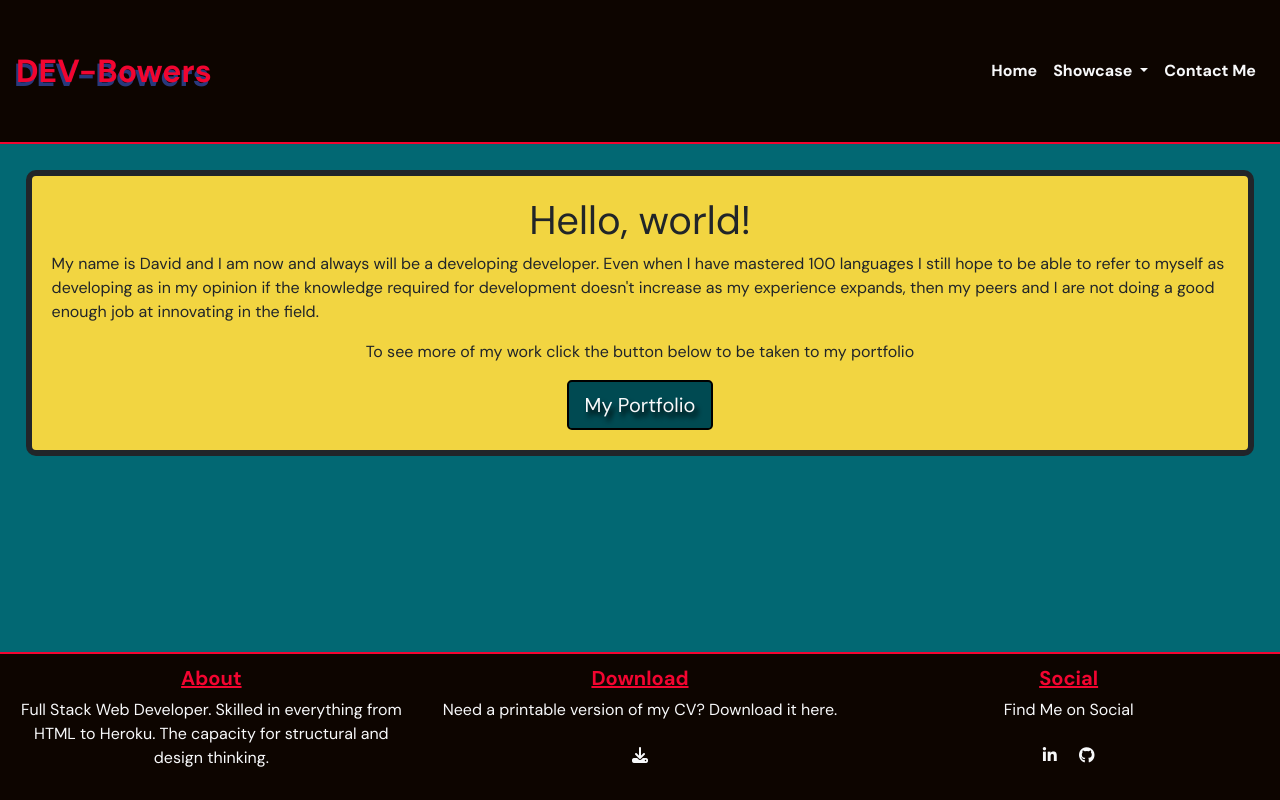
After one commit to dnlbowers/Portfolio-site, a Django app: page /portfolio/ in a window 1280 px wide. The commit adds this page. Run offline with Django 3.2, Linux system fonts and the light colour scheme; some libraries are stand-ins or nearby versions.

Commit message:
create portfolio template, link up complete/outlined page navigation

```diff
--- a/devbowers/urls.py
+++ b/devbowers/urls.py
@@ -21,5 +21,6 @@ from django.conf.urls.static import static
 urlpatterns = [
     path('admin/', admin.site.urls),
     path('', include('home.urls')),
+    path('portfolio', include('portfolio.urls')),
     path('summernote/', include('django_summernote.urls')),
 ] + static(settings.MEDIA_URL, document_root=settings.MEDIA_ROOT)
--- /dev/null
+++ b/portfolio/templates/portfolio/portfolio.html
@@ -0,0 +1,26 @@
+{% extends 'base.html' %}
+{% load static %}
+
+{% block content %}
+<main>
+    <div class="main-bg">
+        <article class="content-index">
+            <h1 class="text-center">Hello, world!</h1>
+            <p>
+                My name is David and I am now and always will be a developing developer. Even when I have mastered 100
+                languages
+                I still hope to be able to refer to myself as developing as in my opinion if the knowledge required for
+                development
+                doesn't increase as my experience expands, then my peers and I are not doing a good enough job at innovating
+                in the field.
+            </p>
+            <p class="text-center">
+                To see more of my work click the button below to be taken to my portfolio
+            </p>
+            <button id=index-Portfolio-btn class="btn btn-lg d-block text-center text-light" href="#" role="button">
+                My Portfolio
+                </button>
+        </article>
+    </div>
+</main>
+{% endblock %}
--- /dev/null
+++ b/portfolio/urls.py
@@ -0,0 +1,6 @@
+from django.urls import path
+from . import views
+
+urlpatterns = [
+    path('/', views.PortfolioPage.as_view(), name='portfolio'),
+]
--- a/portfolio/views.py
+++ b/portfolio/views.py
@@ -1,3 +1,8 @@
-from django.shortcuts import render
+from django.views.generic.base import TemplateView
 
-# Create your views here.
+
+class PortfolioPage(TemplateView):
+    """"
+    View to return index page
+    """
+    template_name = 'portfolio/portfolio.html'
--- a/templates/includes/components/footer.html
+++ b/templates/includes/components/footer.html
@@ -25,13 +25,13 @@
                 <p class="block text-light">
                 Find Me on Social
                 </p>
-                <a href="https://www.linkedin.com/in/dnlbowers/" target="_blank">
+                <a href="https://www.linkedin.com/in/dnlbowers/" aria-label="Check out my profile on linkedin" rel="noopener" target="_blank">
                 <i class="fab fa-linkedin-in text-light" aria-hidden="true"></i>
                 <span class="sr-only">Linked In</span>
             </a>
             <!-- </li>
             <li class="list-inline-item"> -->
-                <a href="https://github.com/dnlbowers" target="_blank">
+                <a href="https://github.com/dnlbowers" aria-label="Check out my profile on github" rel="noopener" target="_blank">
                 <i class="fab fa-github text-light" aria-hidden="true"></i>
                 <span class="sr-only">Github</span>
                 </a>
--- a/templates/includes/components/navbar.html
+++ b/templates/includes/components/navbar.html
@@ -1,5 +1,5 @@
 <nav class="bg-black boarder-bot-red navbar text-light navbar-expand-md">
-    <a id="title" class="navbar-brand text-red" href="#">DEV-Bowers</a>
+    <a id="title" class="navbar-brand text-red" href="{% url 'home' %}">DEV-Bowers</a>
     <button class="navbar-toggler text-light" type="button" data-toggle="collapse"
       data-target="#navbarSupportedContent" aria-controls="navbarSupportedContent" aria-expanded="false"
       aria-label="Toggle navigation">
@@ -9,7 +9,7 @@
     <div class="collapse navbar-collapse" id="navbarSupportedContent">
       <ul class="navbar-nav ml-auto">
         <li class="nav-item active">
-          <a class="nav-link text-light" href="#">Home <span class="sr-only">(current)</span></a>
+          <a class="nav-link text-light" href="{% url 'home' %}">Home <span class="sr-only">(current)</span></a>
         </li>
         <li class="nav-item dropdown">
           <a class="nav-link dropdown-toggle text-light" href="#" id="navbarDropdown" role="button" data-toggle="dropdown"
@@ -19,9 +19,11 @@
           <div class="dropdown-menu bg-black" aria-labelledby="navbarDropdown">
             <a id="drop-bg-1" class="dropdown-item text-light font-weight-bolder" href="#">Blog Posts</a>
             <div class="dropdown-divider"></div>
-            <a id="drop-bg-2" class="dropdown-item text-light font-weight-bolder" href="#">Portfolio</a>
+            <a id="drop-bg-2" class="dropdown-item text-light font-weight-bolder" href="{% url 'portfolio' %}">Portfolio</a>
             <div class="dropdown-divider"></div>
-            <a id="drop-bg-3" class="dropdown-item text-light font-weight-bolder" href="#">GitHub</a>
+            <a id="drop-bg-3" class="dropdown-item text-light font-weight-bolder" href="https://github.com/dnlbowers" aria-label="Check out my profile on github to see my source code" rel="noopener" target="_blank">
+                GitHub
+            </a>
 
           </div>
         </li>
```
Also changed, not shown: home/templates/home/index.html (+5 -3 lines), README.md.
